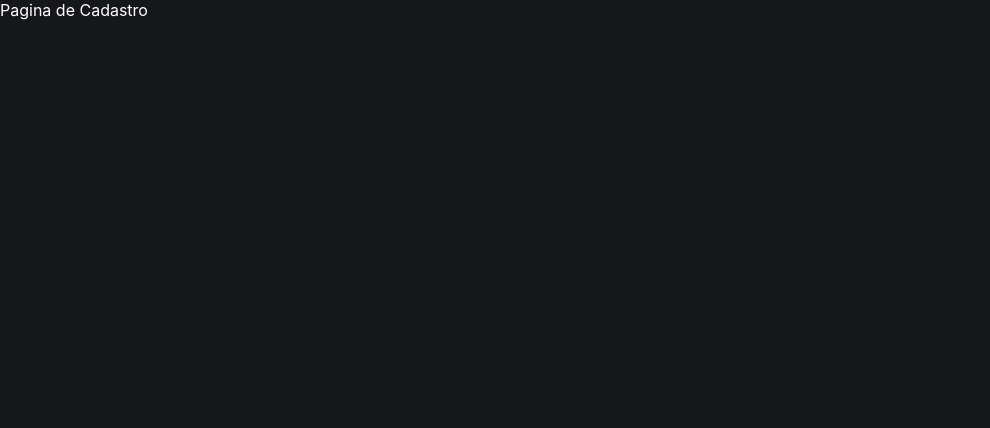
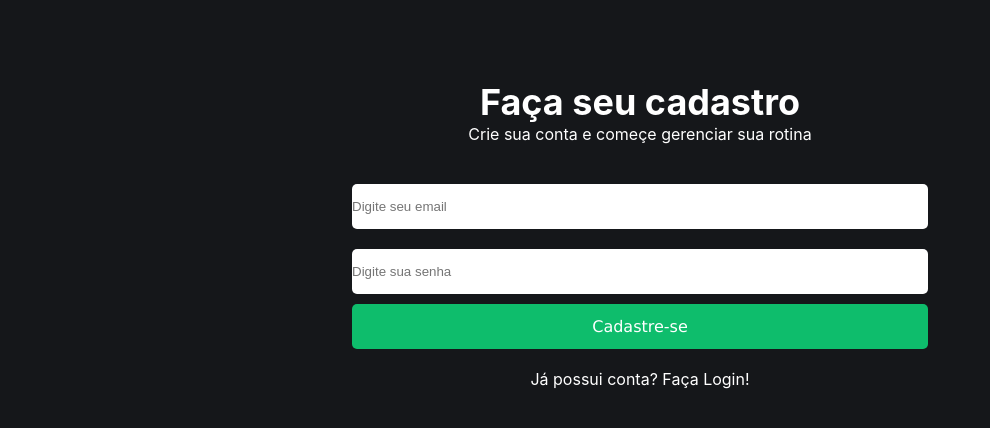
Before and after one commit to NogueiraDan/fireapp, a React (Create React App) app: page /cadastro in a window 1280 px wide. Shown: the top 428 px of the page, without its empty margins (0-990 px from the left). Built offline with nearby package versions, Linux system fonts and the light colour scheme.

Commit message:
Cadastro e Login implementados

```diff
--- /dev/null
+++ b/src/pages/Admin/index.js
@@ -0,0 +1,9 @@
+import "./admin.css";
+
+export default function Admin() {
+  return (
+    <div>
+      <h1>Pagina ADMIN!</h1>
+    </div>
+  );
+}
--- /dev/null
+++ b/src/pages/Cadastro/cadastro.css
@@ -0,0 +1,43 @@
+.cadastroContainer {
+  padding-top: 80px;
+  display: flex;
+  flex-direction: column;
+  align-items: center;
+  height: 100vh;
+}
+
+h1 {
+  font-size: 36px;
+}
+.formCadastro {
+  margin-top: 30px;
+  width: 90%;
+  display: flex;
+  flex-direction: column;
+  align-items: center;
+  justify-content: center;
+}
+
+.formCadastro input {
+  height: 45px;
+  width: 50%;
+  margin: 10px;
+  border-radius: 5px;
+  border: none;
+}
+.cadastroContainer button {
+  height: 45px;
+  width: 50%;
+  border-radius: 5px;
+  border: none;
+  background-color: #0ebd6c;
+  color: #fff;
+  font-size: 16px;
+  font-family: Verdana, Geneva, Tahoma, sans-serif;
+}
+
+.buttonRegister {
+  margin-top: 20px;
+  text-decoration: none;
+  color: #fff;
+}
--- /dev/null
+++ b/src/pages/Cadastro/index.js
@@ -0,0 +1,56 @@
+import { useState } from "react";
+import "./cadastro.css";
+import { Link, useNavigate } from "react-router-dom";
+import { auth } from "../../database.config";
+import { createUserWithEmailAndPassword } from "firebase/auth";
+
+export default function Cadastro() {
+  const navigate = useNavigate();
+  const [email, setEmail] = useState();
+  const [senha, setSenha] = useState();
+
+  async function handleRegister(e) {
+    e.preventDefault();
+    if (email !== "" && senha !== "") {
+      await createUserWithEmailAndPassword(auth, email, senha)
+        .then(() => {
+          navigate("/admin", { replace: true });
+        })
+        .catch((err) => {
+          console.log("Algo deu errado" + err);
+        });
+    } else {
+    }
+  }
+
+  return (
+    <div className="cadastroContainer">
+      <h1>Faça seu cadastro</h1>
+      <span>Crie sua conta e começe gerenciar sua rotina</span>
+      <form className="formCadastro">
+        <input
+          type="email"
+          placeholder="Digite seu email"
+          value={email}
+          onChange={(e) => setEmail(e.target.value)}
+          required
+        />
+
+        <input
+          type="password"
+          placeholder="Digite sua senha"
+          value={senha}
+          onChange={(e) => setSenha(e.target.value)}
+          required
+        />
+
+        <button id="btnSubmit" type="submit" onClick={handleRegister}>
+          Cadastre-se
+        </button>
+      </form>
+      <Link className="buttonRegister" to="/">
+        Já possui conta? Faça Login!
+      </Link>
+    </div>
+  );
+}
--- a/src/pages/Home/index.js
+++ b/src/pages/Home/index.js
@@ -1,17 +1,40 @@
+import "./home.css";
 import { useState } from "react";
-import "./home.css";
-import { Link } from "react-router-dom";
+import { Link, useNavigate } from "react-router-dom";
+import { auth } from "../../database.config";
+import {
+  sendPasswordResetEmail,
+  signInWithEmailAndPassword,
+} from "firebase/auth";
 
 export default function Home() {
+  const navigate = useNavigate();
   const [email, setEmail] = useState();
   const [senha, setSenha] = useState();
 
-  function handleAcess() {
+  async function handleLogin(e) {
+    e.preventDefault();
     if (email !== "" && senha !== "") {
-      alert(`Email:${email} | Senha:${senha}`);
-      setEmail("");
-      setSenha("");
-    } else alert("Preencha todos os campos");
+      await signInWithEmailAndPassword(auth, email, senha)
+        .then(() => {
+          navigate("/admin", { replace: true });
+        })
+        .catch((err) => {
+          if (err.code == "auth/wrong-password") {
+            alert("Senha incorreta");
+          }
+          if (err.code == "auth/user-not-found") {
+            alert("Usuário não encontrado");
+          }
+          if (err.code == "auth/too-many-requests") {
+            alert(
+              "O acesso a esta conta foi temporariamente desativado devido a muitas tentativas de login malsucedidas. Por favor espere um momento, e tente novamente mais tarde."
+            );
+          }
+          console.log(err);
+        });
+    } else {
+    }
   }
 
   return (
@@ -37,7 +60,7 @@ export default function Home() {
           required
         />
 
-        <button id="btnSubmit" type="submit" onClick={handleAcess}>
+        <button id="btnSubmit" type="submit" onClick={handleLogin}>
           Acessar
         </button>
       </form>
--- a/src/pages/Register/index.js
+++ /dev/null
@@ -1,7 +0,0 @@
-export default function Register() {
-  return (
-    <div className="registerContainer">
-      <p>Pagina de Cadastro</p>
-    </div>
-  );
-}
--- a/src/routes.js
+++ b/src/routes.js
@@ -1,12 +1,14 @@
 import { Routes, Route } from "react-router-dom";
 import Home from "./pages/Home";
-import Register from "./pages/Register";
+import Cadastro from "./pages/Cadastro";
+import Admin from "./pages/Admin";
 
 function RoutesApp() {
   return (
     <Routes>
       <Route path="/" element={<Home />} />
-      <Route path="/cadastro" element={<Register />} />
+      <Route path="/cadastro" element={<Cadastro />} />
+      <Route path="/admin" element={<Admin />} />
     </Routes>
   );
 }
```
Also changed, not shown: src/pages/Admin/admin.css (added), 1 other file (tests, documents, lock files or other folders).
